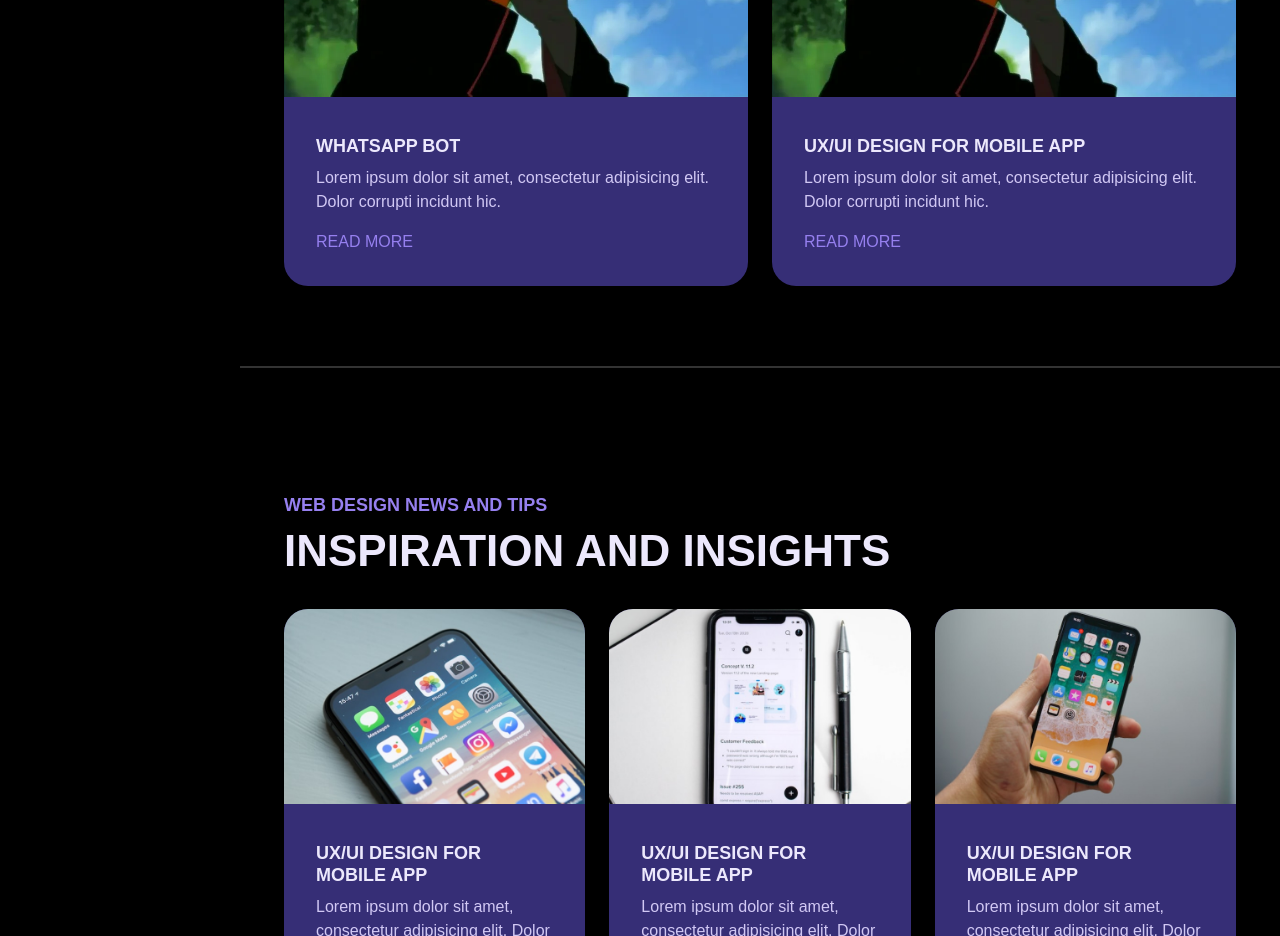
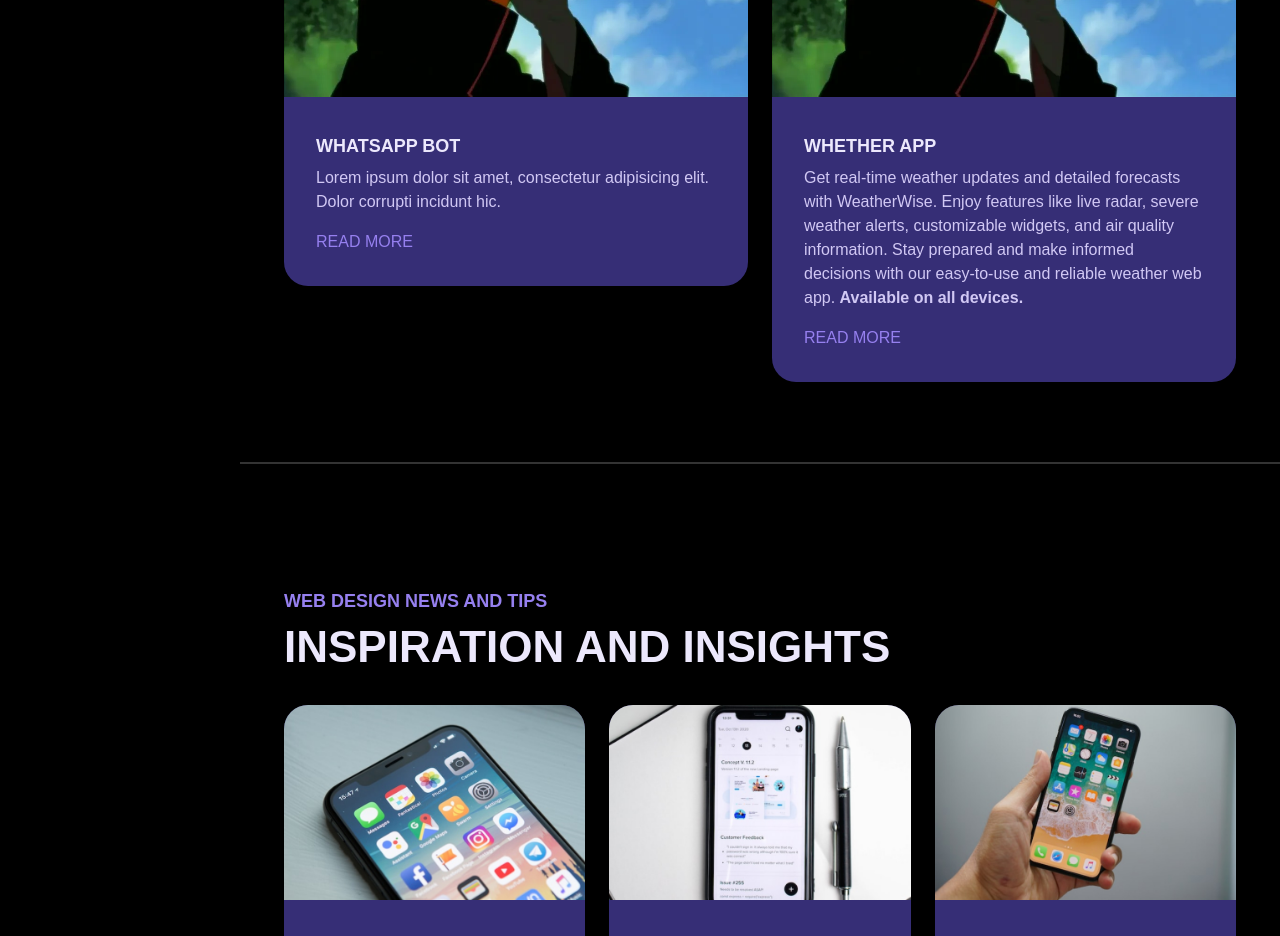
Before and after one commit to PAIN-XER/Portfolio, a plain HTML site: page index.html in a window 1280 px wide. Shown: the part 2480-3416 px from the top of the page. Drawn offline with nearby package versions, Linux system fonts and the light colour scheme; a web font is replaced by a local one.

Commit message:
whether app update

```diff
--- a/index.html
+++ b/index.html
@@ -139,9 +139,13 @@
                         <div class="card">
                             <img src="./src/img/project04.jpg" alt="">
                             <div class="card-padding">
-                                <h4 class="heading-3">UX/UI DESIGN FOR MOBILE APP</h4>
-                                <p>Lorem ipsum dolor sit amet, consectetur adipisicing elit. Dolor corrupti incidunt hic.</p>
-                                <a href="#">READ MORE</a>
+                                <h4 class="heading-3">Whether app</h4>
+                                <p>Get real-time weather updates and detailed forecasts with WeatherWise. Enjoy features like live radar, severe weather alerts, customizable widgets, and air quality information. Stay prepared and make informed decisions with our easy-to-use and reliable weather web app.
+
+                                    <b>Available on all devices.</b>
+
+                                    </p>
+                                <a href="https://gopal0611.github.io/Whether/">READ MORE</a>
                             </div>
                         </div>
                     </div>
```
